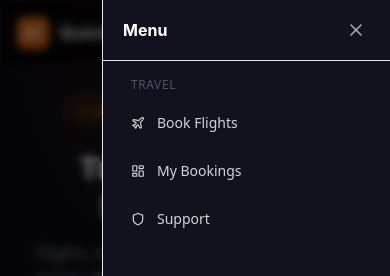
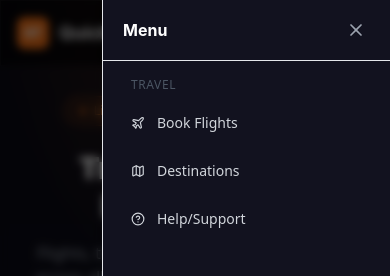
Before and after one commit to Devesh-star/Quickticket, a Next.js app: page / in a window 390 px wide. Both pictures are taken after a click on the button 362 px from the left and 33 px from the top of the page. Shown: the top 276 px of the page. Built offline with nearby package versions, Linux system fonts and the light colour scheme; no server answers.

Commit message:
production ready

```diff
--- a/components/Navbar.jsx
+++ b/components/Navbar.jsx
@@ -36,8 +36,8 @@ export default function Navbar({ initialSession }) {
 
   const navLinks = [
     { href: "/search?type=flight", label: "Book Flights", icon: <Plane size={14} /> },
-    { href: "/dashboard", label: "My Bookings", icon: <LayoutDashboard size={14} /> },
-    { href: "#", label: "Support", icon: <Shield size={14} /> },
+    { href: "/destinations", label: "Destinations", icon: <Map size={14} /> },
+    { href: "/support", label: "Help/Support", icon: <HelpCircle size={14} /> },
   ];
 
   return (
@@ -169,10 +169,16 @@ export default function Navbar({ initialSession }) {
                     <LayoutDashboard size={14} className="text-orange-500" /> Dashboard
                   </Link>
                   {isAdmin && (
-                    <Link href="/admin" onClick={() => setMobileOpen(false)}
-                      className="flex items-center gap-3 text-gray-300 hover:text-white text-sm px-3 py-3 rounded-xl hover:bg-white/5 transition-all">
-                      <Shield size={14} className="text-purple-400" /> Admin Panel
-                    </Link>
+                    <>
+                      <Link href="/admin" onClick={() => setMobileOpen(false)}
+                        className="flex items-center gap-3 text-purple-300 hover:text-white text-sm px-3 py-3 rounded-xl hover:bg-purple-500/20 bg-purple-500/10 border border-purple-500/20 transition-all mb-1">
+                        <Shield size={14} /> Admin Dashboard
+                      </Link>
+                      <Link href="/admin/routes" onClick={() => setMobileOpen(false)}
+                        className="flex items-center gap-3 text-purple-300 hover:text-white text-sm px-3 py-3 rounded-xl hover:bg-purple-500/20 bg-purple-500/10 border border-purple-500/20 transition-all mb-1">
+                        <Plane size={14} /> Routes
+                      </Link>
+                    </>
                   )}
                   <button onClick={() => { handleSignOut(); setMobileOpen(false); }}
                     className="w-full flex items-center gap-3 text-gray-300 hover:text-red-400 text-sm px-3 py-3 rounded-xl hover:bg-white/5 transition-all">
```
